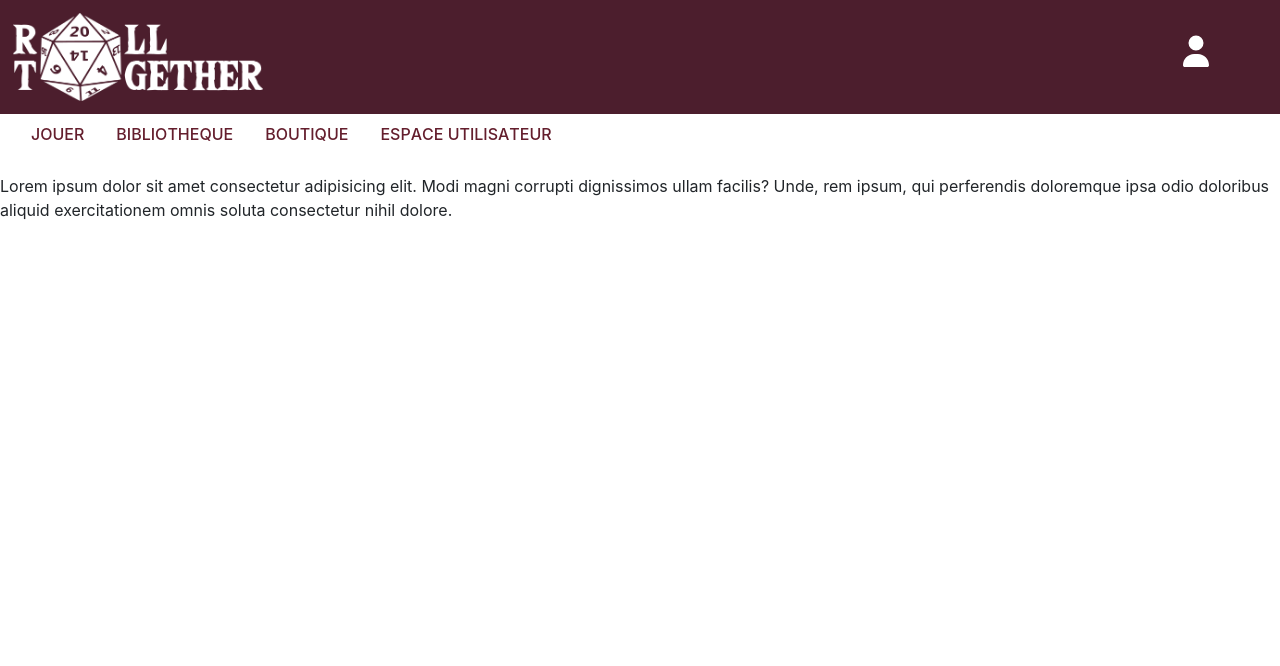
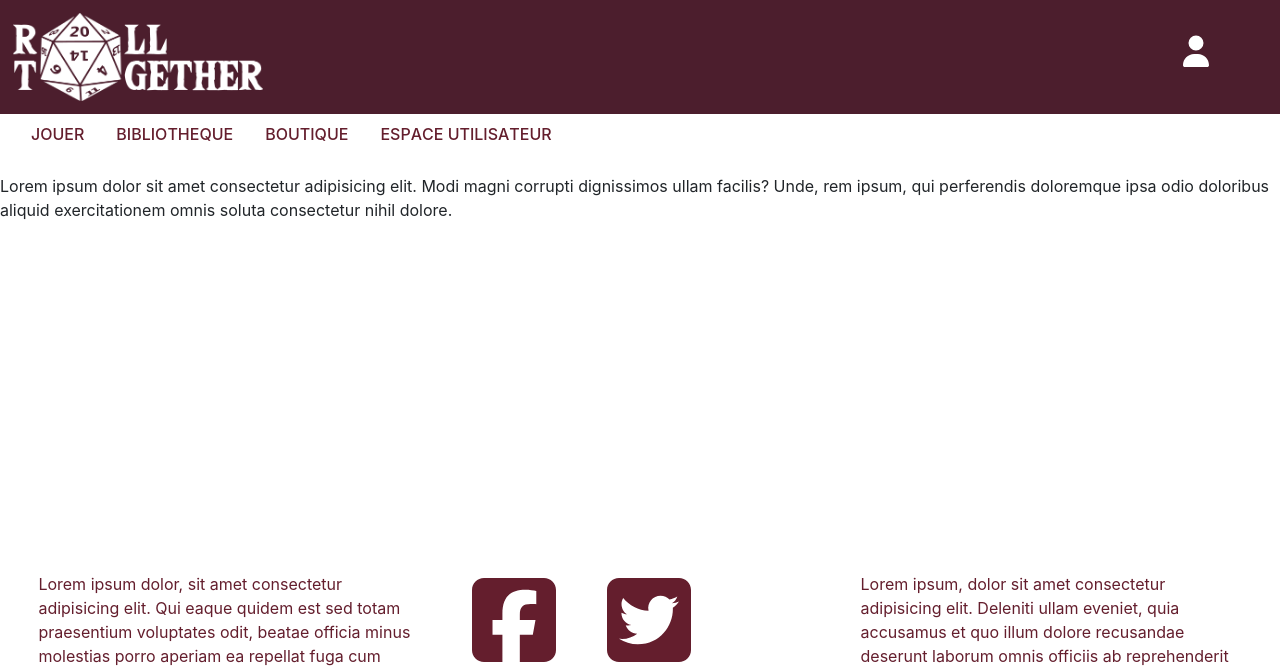
Before and after one commit to corentinmace/rolltogether, a PHP site: page /index.php in a window 1280 px wide. Shown: the top 666 px of the page. Run offline with PHP 8.4, Linux system fonts and the light colour scheme; some libraries are stand-ins or nearby versions.

Commit message:
UPDATE footer

```diff
--- a/frontend/assets/css/footer.css
+++ b/frontend/assets/css/footer.css
@@ -0,0 +1,15 @@
+.icon-footer {
+    margin: 5px;
+    color: rgb(100, 30, 45);
+}
+
+.icon-footer:hover {
+    color: rgb(100, 30, 45);
+}
+
+#foot-r2 {
+    display: block;
+    position: absolute;
+    bottom: 10px;
+    color: rgb(100, 30, 45);
+}
--- a/frontend/assets/css/main.css
+++ b/frontend/assets/css/main.css
@@ -59,11 +59,6 @@
         margin: 1%;
     }
 
-
-    footer {
-        margin-top: 1%;
-    }
-
     .col-4 {
         padding-left: auto;
     }
@@ -90,6 +85,5 @@
     }
 
     .row {
-        padding-left: 5%;
-        margin-top: 40%;
+        padding: 0% 3% 2% 3%;
     }
--- a/frontend/biblio.php
+++ b/frontend/biblio.php
@@ -7,6 +7,7 @@
     <meta http-equiv="X-UA-Compatible" content="ie=edge">
     <link rel="stylesheet" href="assets/css/main.css">
     <link rel="stylesheet" href="assets/css/nav.css">
+    <link rel="stylesheet" href="assets/css/footer.css">
     <link rel="stylesheet" href="assets/js/main.js">
     <link href="https://fonts.googleapis.com/css?family=Bebas+Neue&display=swap" rel="stylesheet">
 
--- a/frontend/footer.php
+++ b/frontend/footer.php
@@ -1,15 +1,15 @@
 
 <footer>
-    <div class="container">
+    <div id="foot-r2">
         <div class="row">
             <div class="col-4">
                 Lorem ipsum dolor, sit amet consectetur adipisicing elit. Qui eaque quidem est sed totam praesentium voluptates odit, beatae officia minus molestias porro aperiam ea repellat fuga cum eligendi laudantium? Numquam.
             </div>
             <div class="col-4">
                 <div id="ico">
-                    <a href="https://www.facebook.com/roll2gether/"><img src="https://img.icons8.com/carbon-copy/100/000000/facebook-new.png"></a>
-                    <a href="https://twitter.com/together_roll"><img src="https://img.icons8.com/carbon-copy/100/000000/twitter.png"></a>
-                    <a href="https://www.instagram.com/roll2gether/?hl=fr"><img src="https://img.icons8.com/carbon-copy/100/000000/instagram-new.png"></a>
+                    <a href="https://www.facebook.com/roll2gether/" class="icon-footer"><i class="fab fa-facebook-square fa-6x"></i></a>
+                    <a href="https://twitter.com/together_roll" class="icon-footer"><i class="fab fa-twitter-square fa-6x"></i></a>
+                    <a href="https://www.instagram.com/roll2gether/?hl=fr" class="icon-footer"><i class="fab fa-instagram fa-6x"></i></a>
                 </div>
             </div>
             <div class="col-4">
--- a/frontend/game.php
+++ b/frontend/game.php
@@ -7,6 +7,7 @@
     <meta http-equiv="X-UA-Compatible" content="ie=edge">
     <link rel="stylesheet" href="assets/css/main.css">
     <link rel="stylesheet" href="assets/css/nav.css">
+    <link rel="stylesheet" href="assets/css/footer.css">
     <link rel="stylesheet" href="assets/js/main.js">
     <link href="https://fonts.googleapis.com/css?family=Bebas+Neue&display=swap" rel="stylesheet">
 
--- a/frontend/index.php
+++ b/frontend/index.php
@@ -7,6 +7,7 @@
     <meta http-equiv="X-UA-Compatible" content="ie=edge">
     <link rel="stylesheet" href="assets/css/main.css">
     <link rel="stylesheet" href="assets/css/nav.css">
+    <link rel="stylesheet" href="assets/css/footer.css">
     <link rel="stylesheet" href="assets/js/main.js">
     <link href="https://fonts.googleapis.com/css?family=Bebas+Neue&display=swap" rel="stylesheet">
 
--- a/frontend/page_connexion.php
+++ b/frontend/page_connexion.php
@@ -7,6 +7,7 @@
     <meta http-equiv="X-UA-Compatible" content="ie=edge">
     <link rel="stylesheet" href="assets/css/main.css">
     <link rel="stylesheet" href="assets/css/nav.css">
+    <link rel="stylesheet" href="assets/css/footer.css">
     <link rel="stylesheet" href="assets/js/main.js">
     <link href="https://fonts.googleapis.com/css?family=Bebas+Neue&display=swap" rel="stylesheet">
 
--- a/frontend/page_inscription.php
+++ b/frontend/page_inscription.php
@@ -7,6 +7,7 @@
     <meta http-equiv="X-UA-Compatible" content="ie=edge">
     <link rel="stylesheet" href="assets/css/main.css">
     <link rel="stylesheet" href="assets/css/nav.css">
+    <link rel="stylesheet" href="assets/css/footer.css">
     <link rel="stylesheet" href="assets/js/main.js">
     <link href="https://fonts.googleapis.com/css?family=Bebas+Neue&display=swap" rel="stylesheet">
 
--- a/frontend/shop.php
+++ b/frontend/shop.php
@@ -7,6 +7,7 @@
     <meta http-equiv="X-UA-Compatible" content="ie=edge">
     <link rel="stylesheet" href="assets/css/main.css">
     <link rel="stylesheet" href="assets/css/nav.css">
+    <link rel="stylesheet" href="assets/css/footer.css">
     <link rel="stylesheet" href="assets/js/main.js">
     <link href="https://fonts.googleapis.com/css?family=Bebas+Neue&display=swap" rel="stylesheet">
 
--- a/frontend/user.php
+++ b/frontend/user.php
@@ -7,6 +7,7 @@
     <meta http-equiv="X-UA-Compatible" content="ie=edge">
     <link rel="stylesheet" href="assets/css/main.css">
     <link rel="stylesheet" href="assets/css/nav.css">
+    <link rel="stylesheet" href="assets/css/footer.css">
     <link rel="stylesheet" href="assets/js/main.js">
     <link href="https://fonts.googleapis.com/css?family=Bebas+Neue&display=swap" rel="stylesheet">
 
```
